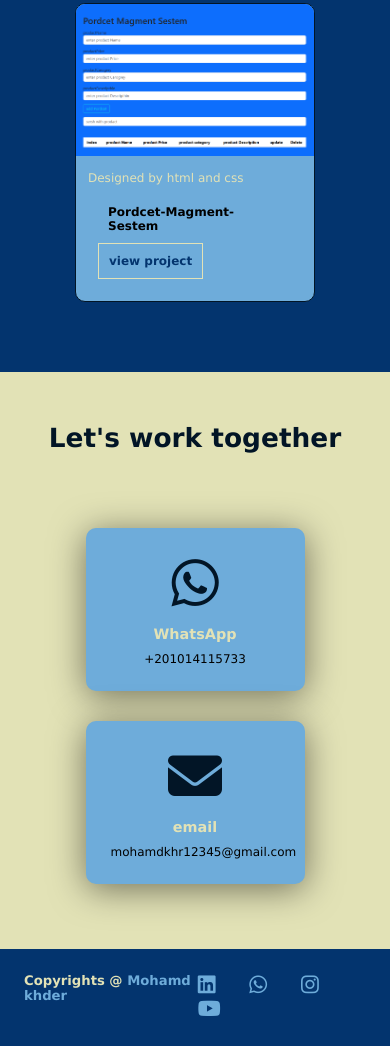
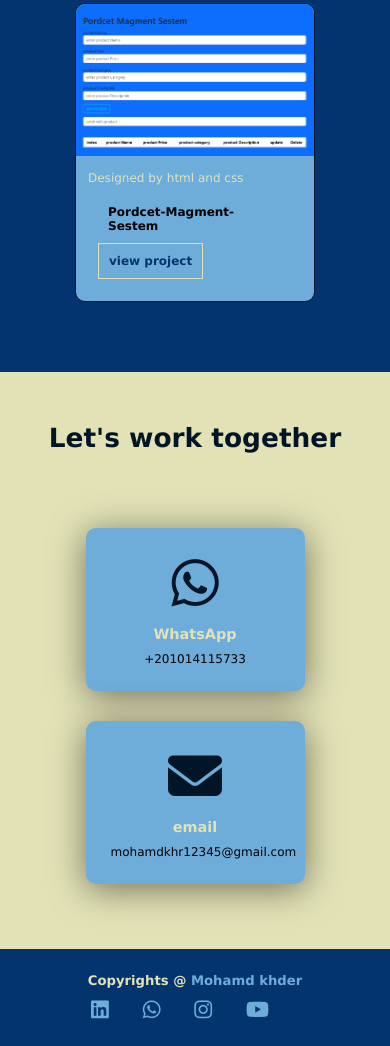
Before and after one commit to mohamdkhder/Full-site, a plain HTML site: page index.html in a window 390 px wide. Shown: the part 3205-4251 px from the top of the page. Drawn offline with Linux system fonts and the light colour scheme.

Commit message:
add animithin

```diff
--- a/style.css
+++ b/style.css
@@ -24,7 +24,7 @@ header {
     align-items: center;
     padding: 20px 100px;
     border-bottom: 2px solid #6EACDA;
-    transform: translateY(-100%);
+    /* transform: translateY(-100%); */
     animation: slideDown 0.5s ease-out forwards;
 }
 
@@ -303,11 +303,13 @@ header {
     padding: 2em;
     display: flex;
     justify-content: space-between;
+    flex-wrap: wrap;
 }
 
 .footer-title {
     font-size: 1.1em;
     font-weight: 700;
+    margin-bottom: 10px;
 }
 
 .footer-title span {
@@ -349,6 +351,9 @@ header {
         margin-left: 0px;
         display: table-cell;
     }
+    .footer {
+        justify-content: center;
+    }
 }
 
 @media screen and (max-width: 300px) {
```
